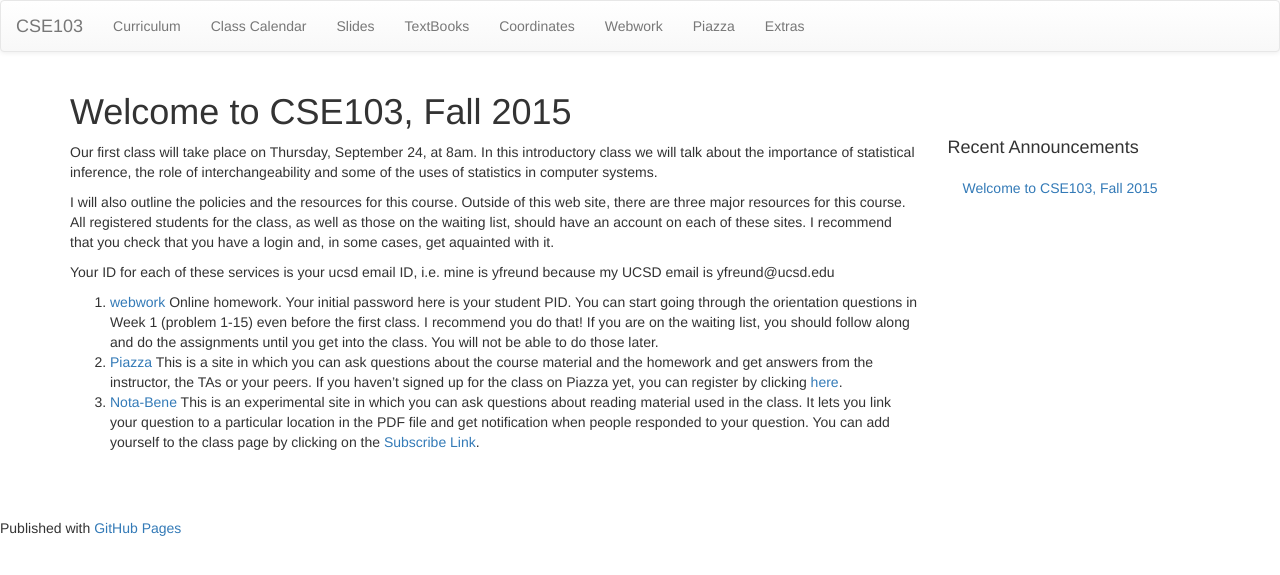
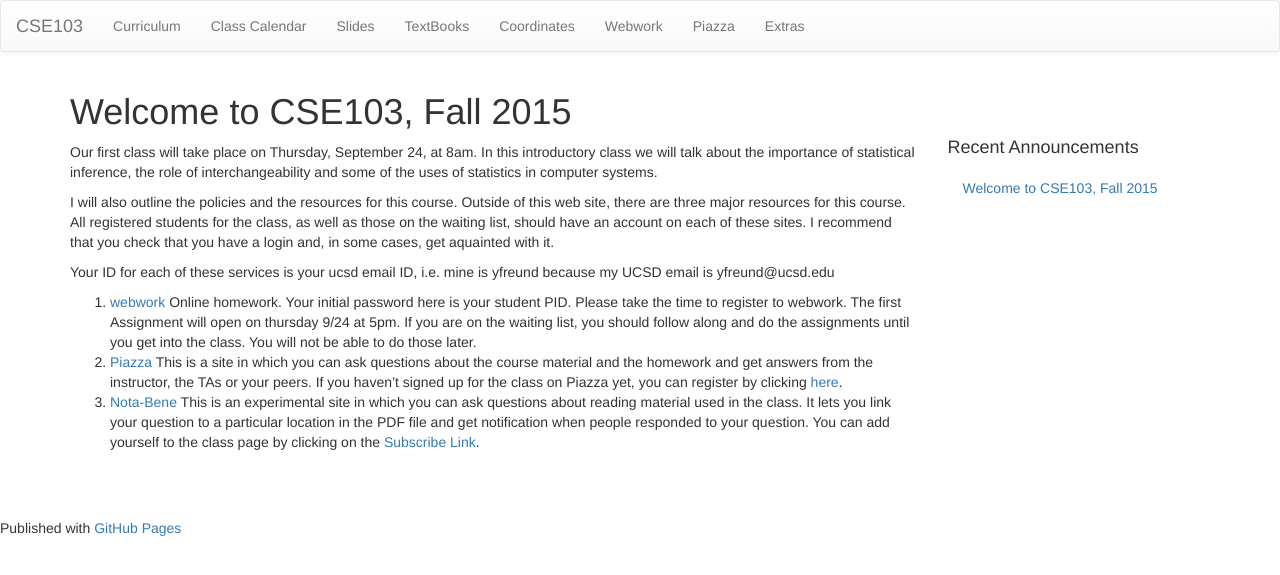
Before and after one commit to cse103/cse103.github.io, a Jekyll site: the page built from _posts/2015-09-20-welcome.md, in a window 1280 px wide. Shown: the top 575 px of the page. Built offline with Jekyll 4.4.1, drawn with Linux system fonts in a browser that asks for light colours; nearby versions of some CDN libraries; Markdown is read by kramdown in place of the engine named in the settings.

Commit message:
Update 2015-09-20-welcome.md

```diff
--- a/_posts/2015-09-20-welcome.md
+++ b/_posts/2015-09-20-welcome.md
@@ -20,9 +20,8 @@ yfreund because my UCSD email is yfreund@ucsd.edu
 
 1. [webwork](http://webwork.cse.ucsd.edu/webwork2/CSE103_Fall2015/)
 Online homework. Your initial password here is your student PID.
-You can start going through the orientation questions in Week 1
-(problem 1-15)
-even before the first class. I recommend you do that! If you are on
+Please take the time to register to webwork. The first Assignment will open on thursday 9/24 at 5pm.
+If you are on
 the waiting list, you should follow along and do the assignments until
 you get into the class. You will not be able to do those later.
 1. [Piazza](https://piazza.com/class/iehlynjs6e314o) This is a site in
```
